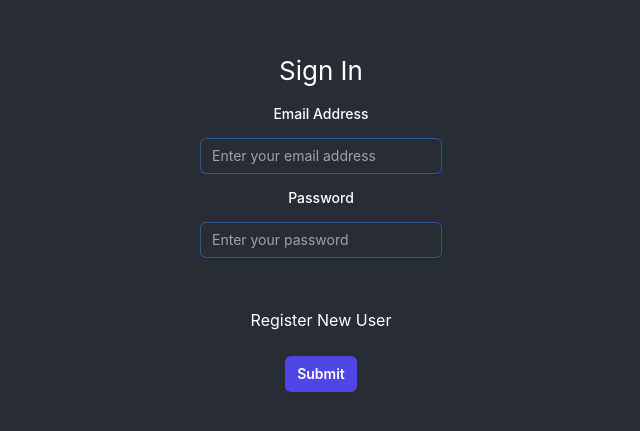
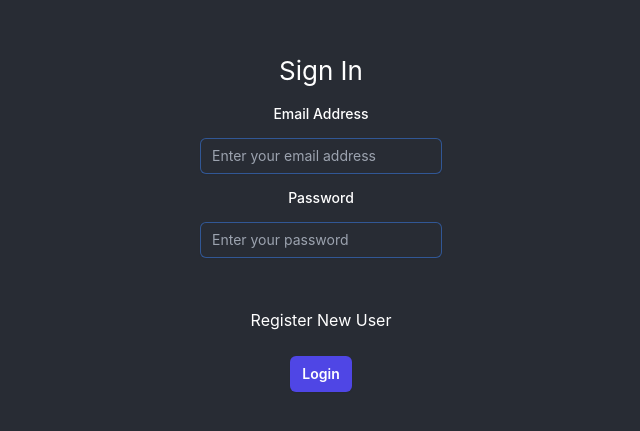
Before and after one commit to RevoU-FSSE-4/Module-4-mutiara-n, a React (Create React App) app: page /login in a window 1280 px wide. Shown: the part 169-600 px from the top of the page, without its empty margins (319-959 px from the left). Built offline with nearby package versions, Linux system fonts and the light colour scheme.

Commit message:
validation fix

```diff
--- a/src/Components/LoginComponent.tsx
+++ b/src/Components/LoginComponent.tsx
@@ -1,5 +1,7 @@
 import React, { useState } from "react";
 import { Link, useNavigate } from "react-router-dom";
+import { Formik, Form, Field, ErrorMessage } from 'formik';
+import * as Yup from 'yup';
 
 export default function LoginComponent() {
     const [email, setEmail] = useState<string>("");
@@ -7,8 +9,20 @@ export default function LoginComponent() {
 
     const navigate = useNavigate();
 
-    async function onSubmit(event: any) {
-        event.preventDefault();
+    const validationSchema = Yup.object().shape({
+        email: Yup.string().email('Invalid email format').required('Email required'),
+        password: Yup.string()
+        .matches(/^(?=.*[a-z])(?=.*[A-Z])(?=.*\d)[a-zA-Z\d]{8,}$/,
+        'Password must contain at least 8 characters, one uppercase letter, one lowercase letter, and one number')
+        .required('Password required')
+    });
+
+    const initialValues = {
+            email:'',
+            password: '',
+    };
+
+    async function onSubmit() {
 
         const body = {
             "email": email,
@@ -46,24 +60,32 @@ export default function LoginComponent() {
     }
 
     return (
+        <Formik
+        initialValues={initialValues}
+        validationSchema={validationSchema}
+        onSubmit={onSubmit}
+        >
+            <Form>
+                <h1>Sign In</h1>
                 <div>
-            <form onSubmit={onSubmit}>
-                <h1>Sign In</h1>
-
                     <label htmlFor="email" className="block m-3 text-sm font-medium leading-6 text-white-900">
                         Email Address
                     </label>
-                <input
-                onChange={(event) => setEmail(event.target.value)}
-                id="email" type="email" placeholder="Enter your email address"
-                className="p-3 block w-full rounded-md border-0 bg-transparent py-1.5 text-white-900 shadow-sm ring-1 ring-inset ring-white-300 placeholder:text-white-400 focus:ring-2 focus:ring-inset focus:ring-indigo-600 sm:text-sm sm:leading-6" />
+                    <Field
+                    name="email" type="email" placeholder="Enter your email address"
+                    className="p-3 block w-full rounded-md border-0 bg-transparent py-1.5 text-white-900 shadow-sm ring-1 ring-inset ring-white-300 placeholder:text-white-400 focus:ring-2 focus:ring-inset focus:ring-indigo-600 sm:text-sm sm:leading-6"/>
+                    <ErrorMessage className="text-red-500 text-xs italic" id="email" name="email" component="div" />
+                </div>
 
+                <div>
                     <label htmlFor="password" className="block m-3 text-sm font-medium leading-6 text-white-900">
                     Password
                     </label>
-                <input onChange={(event) => setPassword(event.target.value)}
-                type="password" id="password" placeholder="Enter your password"
+                    <Field
+                    name="password" type="password" placeholder="Enter your password"
                     className="p-3 block w-full rounded-md border-0 bg-transparent py-1.5 text-white-900 shadow-sm ring-1 ring-inset ring-white-300 placeholder:text-white-400 focus:ring-2 focus:ring-inset focus:ring-indigo-600 sm:text-sm sm:leading-6"/>
+                    <ErrorMessage className="text-red-500 text-xs italic" id="password" name="password" component="div" />
+                </div>
 
                 <br />
                 <Link to={"/register"} className="text-base">Register New User</Link>
@@ -72,10 +94,11 @@ export default function LoginComponent() {
                 <button
                 type="submit"
                 className="m-5 rounded-md bg-indigo-600 px-3 py-2 text-sm font-semibold text-white shadow-sm hover:bg-indigo-500 focus-visible:outline focus-visible:outline-2 focus-visible:outline-offset-2 focus-visible:outline-indigo-600">
-                Submit
+                Login
                 </button>
 
-            </form>
-        </div>
+            </Form>
+
+        </Formik>
     )
 }
```
Lines whose indentation alone changed are shown as unchanged.
